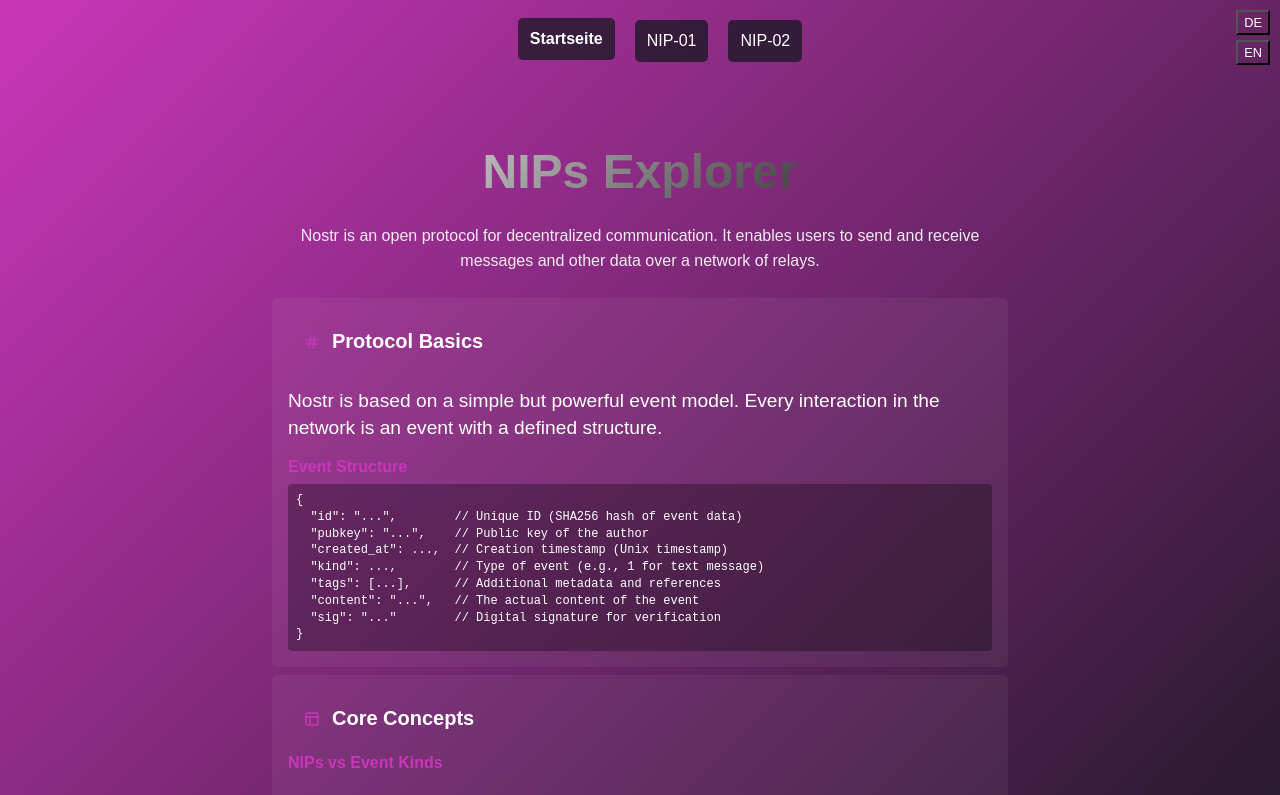
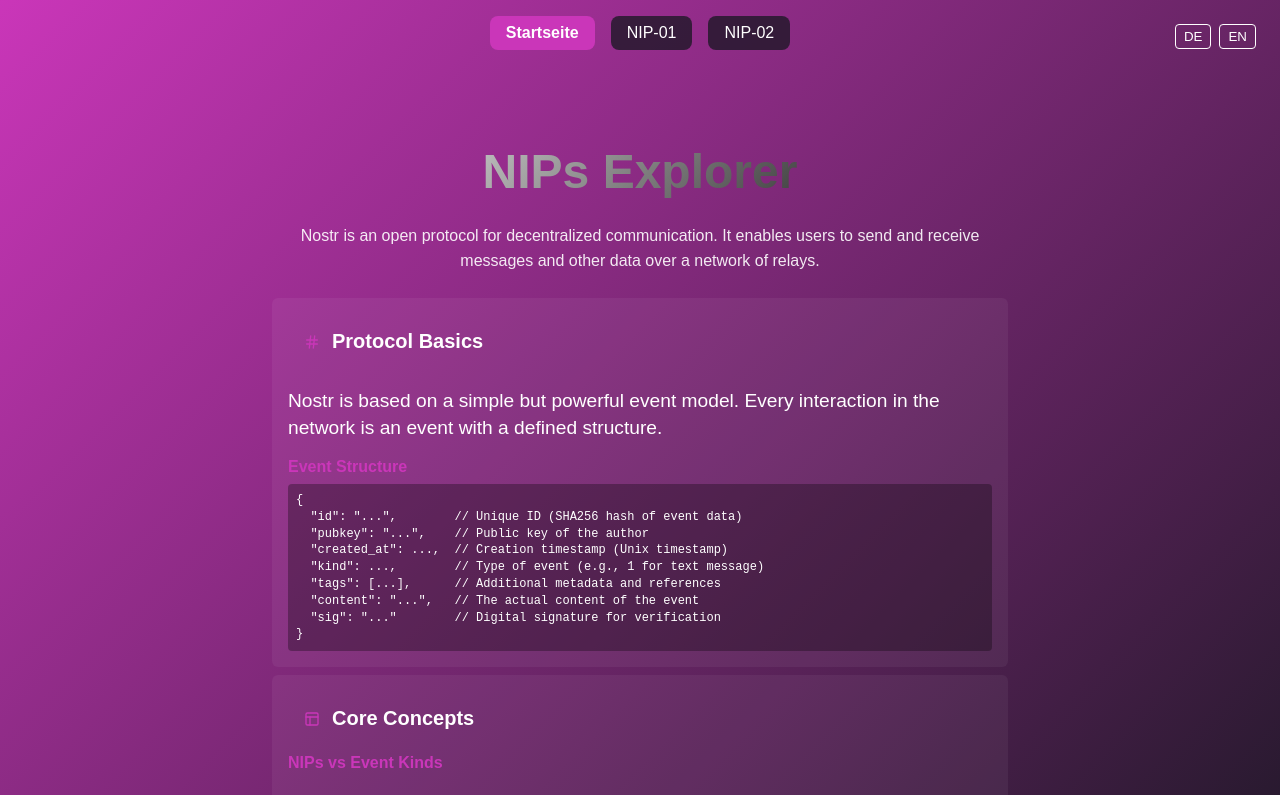
Before and after one commit to Walpurga03/nostr-nips, a React (Vite) app: page / in a window 1280 px wide. Shown: the top 795 px of the page. Built offline with nearby package versions, Linux system fonts and the light colour scheme.

Commit message:
navbar center

```diff
--- a/src/components/ErrorBoundary.tsx
+++ b/src/components/ErrorBoundary.tsx
@@ -21,7 +21,7 @@ class ErrorBoundary extends Component<Props, State> {
     };
   }
 
-  static getDerivedStateFromError(error: Error) {
+  static getDerivedStateFromError() {
     return { hasError: true };
   }
 
--- a/src/components/Navbar.tsx
+++ b/src/components/Navbar.tsx
@@ -1,14 +1,13 @@
 import React, { useState } from 'react';
 import { useTranslation } from 'react-i18next';
-import { ActivePage } from '../types';  // Stellen Sie sicher, dass der Pfad korrekt ist
+import { ActivePage } from '../types';
+import { Menu, X } from 'lucide-react';
 
-// Definiere die Props für die Navbar-Komponente
 interface NavbarProps {
   setActivePage: (page: ActivePage) => void;
   activePage: ActivePage;
 }
 
-// Definiere die Menüeinträge
 const menuItems: Array<{ id: ActivePage; label: string }> = [
   { id: 'home', label: 'Startseite' },
   { id: 'nip1', label: 'NIP-01' },
@@ -19,17 +18,14 @@ const Navbar: React.FC<NavbarProps> = ({ setActivePage, activePage }) => {
   const { i18n } = useTranslation();
   const [menuOpen, setMenuOpen] = useState(false);
 
-  // Funktion zum Ändern der Sprache
   const changeLanguage = (lng: string) => {
     i18n.changeLanguage(lng);
   };
 
-  // Funktion zum Umschalten des Menüs
   const toggleMenu = () => {
     setMenuOpen(!menuOpen);
   };
 
-  // Funktion zum Handhaben des Klicks auf einen Menüeintrag
   const handleMenuItemClick = (page: ActivePage) => {
     setActivePage(page);
     setMenuOpen(false);
@@ -42,11 +38,15 @@ const Navbar: React.FC<NavbarProps> = ({ setActivePage, activePage }) => {
         <button onClick={() => changeLanguage('de')}>DE</button>
         <button onClick={() => changeLanguage('en')}>EN</button>
       </div>
-      {menuOpen && <div className="blur-background"></div>}
+
+      {menuOpen && <div className="blur-background" onClick={toggleMenu} />}
+
       <nav className="navbar">
-        <div className="menu-icon" onClick={toggleMenu}>
-          &#9776;
-        </div>
+        <button className="menu-icon" onClick={toggleMenu} aria-label="Toggle menu">
+          {menuOpen ? <X size={24} /> : <Menu size={24} />}
+        </button>
+
+        <div className="navbar-container">
           <ul className={menuOpen ? 'show' : ''}>
             {menuItems.map(({ id, label }) => (
               <li
@@ -58,6 +58,7 @@ const Navbar: React.FC<NavbarProps> = ({ setActivePage, activePage }) => {
               </li>
             ))}
           </ul>
+        </div>
       </nav>
     </>
   );
--- a/src/styles/Navbar.css
+++ b/src/styles/Navbar.css
@@ -1,124 +1,150 @@
 @import './variables.css';
 
-/* Mobile-First-Ansatz */
+.navbar {
+  background: var(--navbar-background-color);
+  position: fixed;
+  top: 0;
+  left: 0;
+  right: 0;
+  z-index: 1000;
+  padding: 1rem;
+  display: flex;
+  justify-content: center;
+  align-items: center;
+}
+
+.navbar-container {
+  width: 100%;
+  max-width: 1200px;
+  margin: 0 auto;
+  display: flex;
+  justify-content: center;
+}
+
 .language-switcher {
   display: flex;
-  flex-direction: column; /* Anordnung der Buttons untereinander */
-  gap: 5px;
+  gap: 0.5rem;
   position: fixed;
-  top: 5px;
-  right: 5px; /* Positioniere den language-switcher rechts oben */
+  top: 1rem;
+  right: 1rem;
+  z-index: 1001;
   background-color: var(--navbar-background-color);
-  padding: 5px;
-  border-radius: 5px;
-  z-index: 1001; /* Über der Navbar */
+  padding: 0.5rem;
+  border-radius: 0.5rem;
 }
 
 .language-switcher button {
   background-color: transparent;
-  padding: 3px 6px;
+  border: 1px solid var(--text-color);
+  padding: 0.25rem 0.5rem;
+  border-radius: 0.25rem;
   cursor: pointer;
-  font-size: 0.8em;
   color: var(--text-color);
+  transition: all 0.2s ease;
 }
 
 .language-switcher button:hover {
   background-color: var(--primary-color);
-  color: var(--hover-background-color);
+  border-color: var(--primary-color);
 }
 
-.navbar {
-  background: var(--navbar-background-color); /* Halbtransparenter Hintergrund */
-  padding: 20px;
-  border-radius: 0 0 8px 8px;
+.menu-icon {
+  display: none;
+  background: none;
+  border: none;
+  color: var(--text-color);
+  cursor: pointer;
+  padding: 0.5rem;
   position: fixed;
-  top: 0; /* Direkt am oberen Rand */
-  left: 0;
-  width: 100%;
-  z-index: 1000;
-  display: flex;
-  justify-content: center; /* Zentriert die Navbar horizontal */
-  align-items: center;
+  top: 1rem;
+  left: 1rem;
+  z-index: 1002;
 }
 
 .navbar ul {
-  display: none; /* Verstecke das Menü standardmäßig */
-  flex-direction: column;
-  list-style-type: none; /* Keine Listenpunkte */
+  display: flex;
+  gap: 1rem;
+  list-style: none;
+  margin: 0;
   padding: 0;
-  margin: 0;
-  width: 100%;
-  align-items: center; /* Zentriert die `li`-Elemente horizontal */
-}
-
-.navbar ul.show {
-  display: flex; /* Zeige das Menü, wenn das Menü-Icon geklickt wird */
 }
 
 .navbar ul li {
-  margin: 10px 0; /* Abstand zwischen den `li`-Elementen */
-  padding: 12px;
-  background-color: var(--background-color); /* Halbtransparenter Hintergrund */
-  border-radius: 5px;
+  padding: 0.5rem 1rem;
   cursor: pointer;
-  transition: background-color 0.3s, transform 0.3s;
-  color: var(--navbar-text-color); /* Heller Text */
-  width: auto; /* Verkleinert die Breite der `li`-Elemente */
-  text-align: center; /* Zentriert den Text innerhalb der `li`-Elemente */
+  background-color: var(--background-color);
+  border-radius: 0.5rem;
+  transition: all 0.3s ease;
+  color: var(--text-color);
+  user-select: none;
 }
 
 .navbar ul li:hover {
-  background-color: var(--hover-background-color); /* Hellere Akzentfarbe */
+  background-color: var(--hover-background-color);
   transform: translateY(-2px);
 }
 
 .navbar ul li.active {
-  background-color: var(--hover-background-color); /* Hellere Akzentfarbe */
+  background-color: var(--primary-color);
   font-weight: bold;
-  transform: translateY(-2px);
 }
 
-.menu-icon {
-  display: block; /* Zeige das Menü-Icon standardmäßig */
-  font-size: 1.5em;
-  margin-right: 1.5em;
-  cursor: pointer;
+.blur-background {
   position: fixed;
-  top: 20px;
-  left: 20px;
-  z-index: 1002; /* Über der Navbar */
+  inset: 0;
+  backdrop-filter: blur(5px);
+  -webkit-backdrop-filter: blur(5px);
+  background-color: rgba(0, 0, 0, 0.5);
+  z-index: 999;
+  opacity: 0;
+  animation: fadeIn 0.2s ease forwards;
 }
 
-/* Hintergrund verwischen, wenn das Menü geöffnet ist */
-.blur-background {
-  position: fixed;
-  top: 0;
-  left: 0;
-  width: 100%;
-  height: 100%;
-  backdrop-filter: blur(5px);
-  -webkit-backdrop-filter: blur(5px);
-  z-index: 999; /* Unter der Navbar, aber über dem restlichen Inhalt */
+@keyframes fadeIn {
+  from { opacity: 0; }
+  to { opacity: 1; }
 }
 
-/* Media Queries für größere Bildschirmgrößen */
-@media (min-width: 769px) {
-  .navbar {
-    padding-top: 20px; /* Platz für die language-switcher */
+/* Mobile styles */
+@media (max-width: 768px) {
+  .menu-icon {
+    display: block;
+  }
+
+  .navbar-container {
+    justify-content: flex-start;
   }
 
   .navbar ul {
-    display: flex; /* Zeige das Menü bei größeren Bildschirmgrößen */
-    flex-direction: row;
-    justify-content: center; /* Zentriert die `ul`-Elemente horizontal */
+    display: none;
+    flex-direction: column;
+    position: fixed;
+    top: 4rem;
+    left: 1rem;
+    background-color: var(--background-color);
+    padding: 1rem;
+    border-radius: 0.5rem;
+    box-shadow: 0 4px 6px -1px rgb(0 0 0 / 0.1);
+  }
+
+  .navbar ul.show {
+    display: flex;
+    animation: slideIn 0.3s ease forwards;
   }
 
   .navbar ul li {
-    margin: 0 10px; /* Abstand zwischen den `li`-Elementen horizontal */
-    width: auto; /* Verkleinert die Breite der `li`-Elemente */
-  }
-
-  .menu-icon {
-    display: none; /* Verstecke das Menü-Icon bei größeren Bildschirmgrößen */
+    width: 100%;
+    text-align: center;
   }
 }
+
+@keyframes slideIn {
+  from {
+    opacity: 0;
+    transform: translateX(-1rem);
+  }
+  to {
+    opacity: 1;
+    transform: translateX(0);
+  }
+}
--- a/vite.config.ts
+++ b/vite.config.ts
@@ -1,7 +1,16 @@
 import { defineConfig } from 'vite';
-import react from '@vitejs/plugin-react';
 
 export default defineConfig({
-  base: '/nostr-nips/',
-  plugins: [react()]
+  build: {
+    rollupOptions: {
+      output: {
+        manualChunks(id) {
+          if (id.includes('node_modules')) {
+            return id.toString().split('node_modules/')[1].split('/')[0].toString();
+          }
+        }
+      }
+    },
+    chunkSizeWarningLimit: 1000, // Adjust the chunk size warning limit if necessary
+  }
 });
```
Lines whose indentation alone changed are shown as unchanged.
